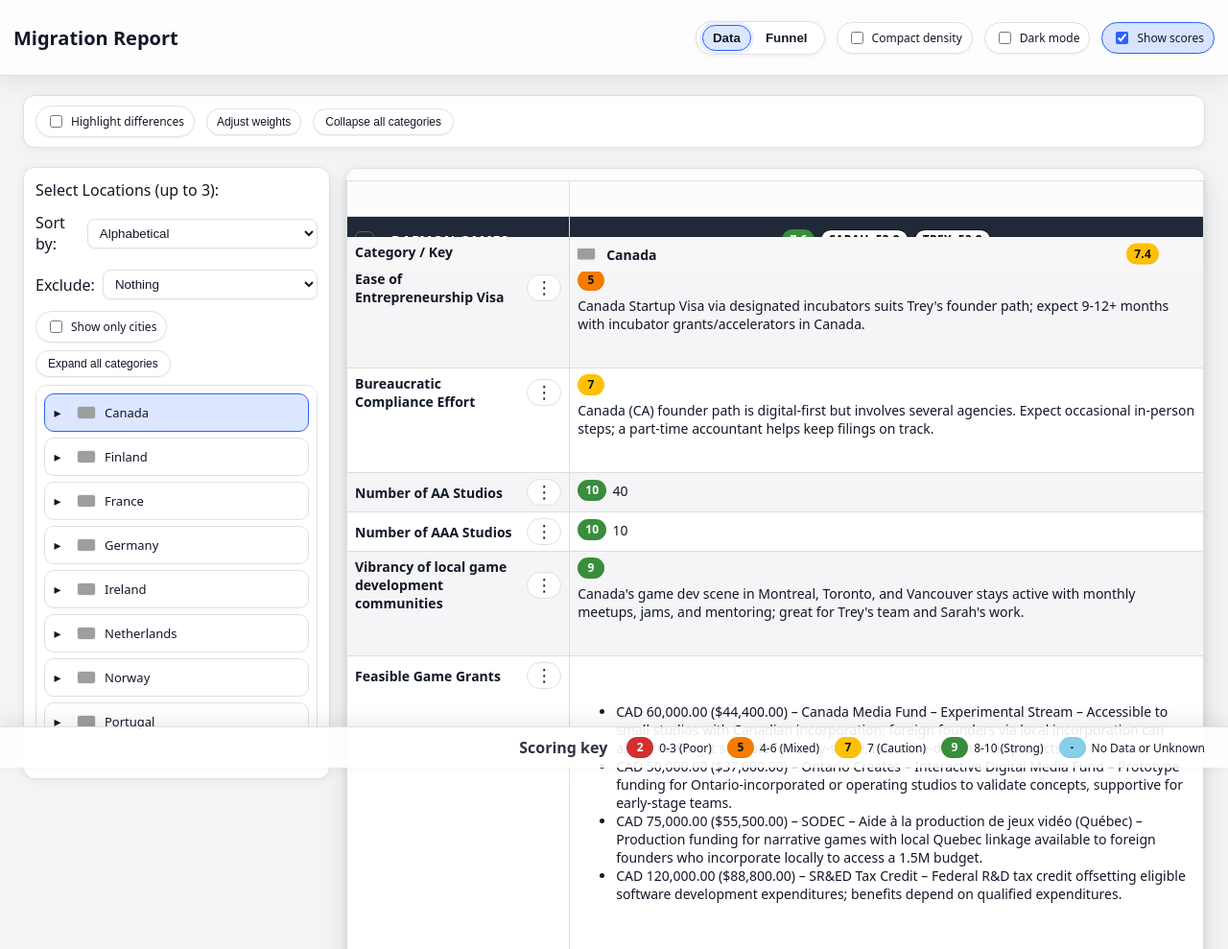
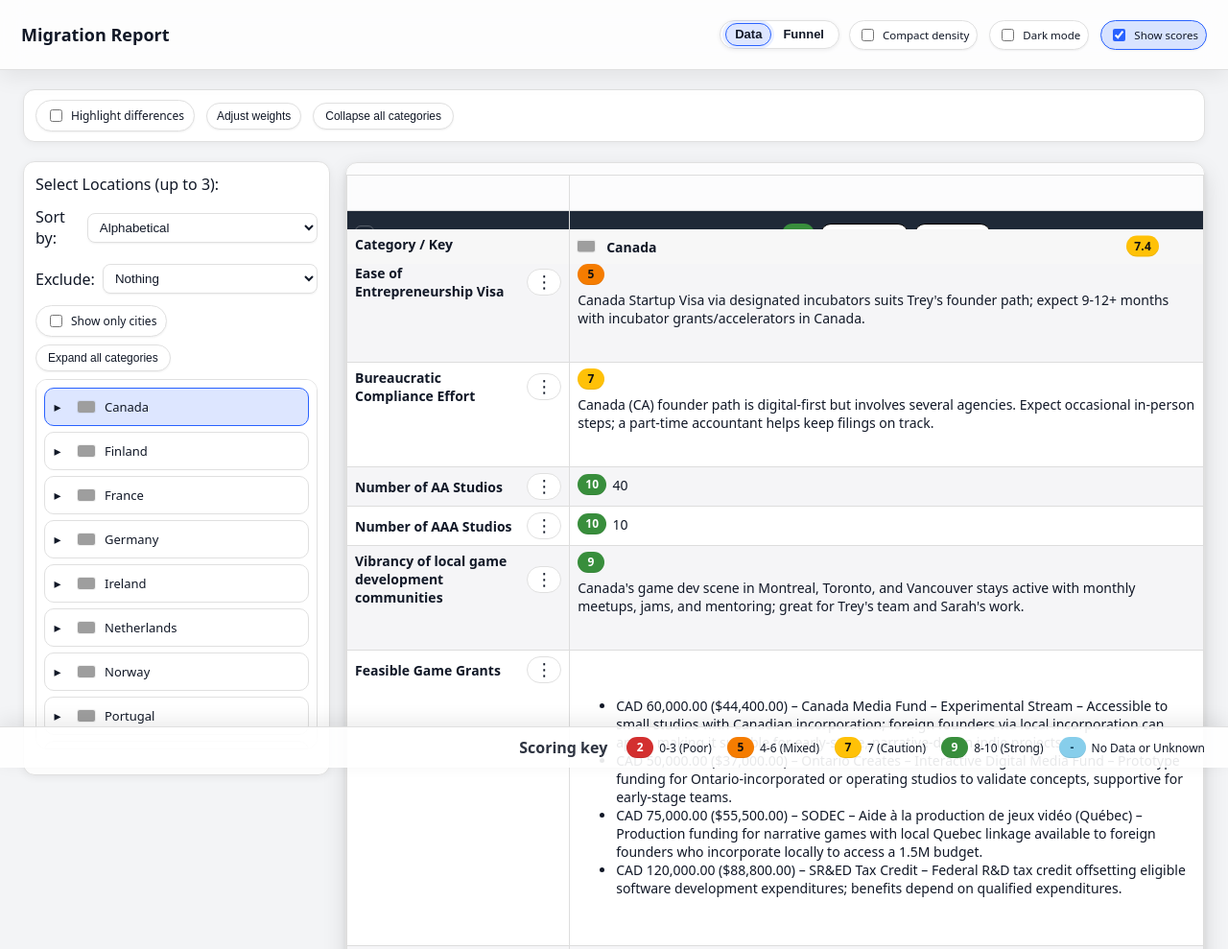
Before and after one commit to TreyWheeler/MigrationReport, a website with bundled scripts: page index.html in a window 1280 px wide. Shown: the top 989 px of the page at 96% size. Built offline with nearby package versions, Linux system fonts and the light colour scheme; grey boxes are pictures that could not be loaded.

Commit message:
Trim header height and fix sticky offsets

```diff
--- a/index.html
+++ b/index.html
@@ -15,7 +15,7 @@
       --md-color-primary: #2962ff;
       --glass-bg: rgba(255,255,255,0.7);
       --diff-bg: #fff3cd; /* soft amber */
-      --header-height: 32px;
+      --header-height: 28px;
       --footer-height: 72px;
 
       /* Score palette (Material-ish) */
@@ -152,24 +152,26 @@
       backdrop-filter: blur(12px);
       border-bottom: 1px solid var(--md-color-outline);
       box-shadow: 0 6px 24px rgba(0,0,0,0.08);
-      padding: 6px 14px;
+      padding: 4px 10px;
     }
+    .app-header .container { padding: 4px 12px; }
     .app-header__inner {
       display: flex;
       align-items: center;
       justify-content: space-between;
-      gap: 8px;
+      gap: 6px;
       min-height: var(--header-height);
-      padding: 2px 0;
+      padding: 0;
     }
-    .app-header__brand { display: flex; align-items: center; gap: 10px; }
-    .app-header__controls { display: flex; flex-wrap: wrap; align-items: center; gap: 12px; justify-content: flex-end; }
-    .header-toolbar { display: flex; flex-wrap: wrap; gap: 8px 12px; align-items: center; }
+    .app-header__brand { display: flex; align-items: center; gap: 8px; }
+    .app-header__brand h1 { font-size: 18px; }
+    .app-header__controls { display: flex; flex-wrap: wrap; align-items: center; gap: 10px; justify-content: flex-end; }
+    .header-toolbar { display: flex; flex-wrap: wrap; gap: 6px 10px; align-items: center; }
     .tab-nav {
       display: inline-flex;
       align-items: center;
-      gap: 4px;
-      padding: 3px 6px;
+      gap: 2px;
+      padding: 2px 5px;
       background: var(--md-color-surface);
       border: 1px solid var(--md-color-outline);
       border-radius: 999px;
@@ -178,9 +180,11 @@
     .tab-button {
       border: 1px solid transparent;
       background: transparent;
-      padding: 5px 10px;
+      padding: 4px 9px;
       border-radius: 999px;
       font-weight: 700;
+      font-size: 13px;
+      line-height: 1.15;
       color: var(--md-color-on-surface);
       cursor: pointer;
       transition: background-color 160ms ease, border-color 160ms ease, color 160ms ease, box-shadow 160ms ease;
@@ -292,6 +296,7 @@
       cursor: pointer;
       transition: background-color 160ms ease, border-color 160ms ease, box-shadow 160ms ease, color 160ms ease;
     }
+    .app-header .toggle { padding: 5px 8px; font-size: 11.5px; }
     .toggle:hover { border-color: var(--md-color-primary); box-shadow: 0 0 0 3px color-mix(in srgb, var(--md-color-primary) 12%, transparent); }
     .toggle:has(input:checked) { background: color-mix(in srgb, var(--md-color-primary) 18%, var(--md-color-surface)); border-color: var(--md-color-primary); }
     .pill-button {
@@ -926,8 +931,6 @@
     .floating-row { display: grid; align-items: center; background: #f7f7f7; box-shadow: 0 2px 6px rgba(0,0,0,0.08); }
     .floating-row .fh-cell { padding: 6px 8px; border-right: 1px solid #ddd; white-space: nowrap; overflow: hidden; text-overflow: ellipsis; }
     .floating-row .fh-cell:last-child { border-right: none; }
-    .comparison-table thead th { position: sticky; top: 0; z-index: 5; background: #f7f7f7; }
-    body[data-theme="dark"] .comparison-table thead th { background: #0f172a; }
     body[data-theme="dark"] .floating-row { background: #0f172a; box-shadow: 0 2px 8px rgba(0,0,0,0.4); }
     .floating-row .fh-cell .flag-icon { margin-right: 6px; vertical-align: -2px; }
     #notice {
```
